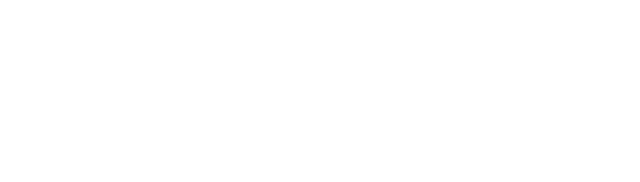
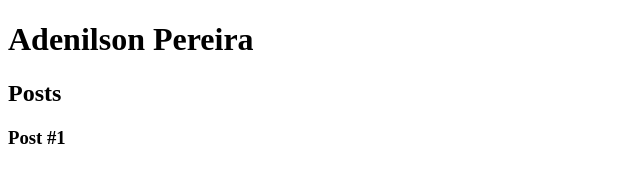
Before and after one commit to adepereira17/html5-css3-dio, a plain HTML site: page index.html in a window 1280 px wide. Shown: the whole page, without its empty margins (0-640 px from the left). Drawn offline with Linux system fonts and the light colour scheme.

Commit message:
Entendendo o que é semântica

```diff
--- a/index.html
+++ b/index.html
@@ -5,6 +5,21 @@
         <meta charset="utf-8"/>
     </head>
     <body>
+        <header>
+            <h1>Adenilson Pereira</h1>
+        </header>
+        <section>
+            <header>
+                <h2>Posts</h2>
+            </header>
+            <article>
+                <header>
+                    <h3>Post #1</h3>
+                </header>
+            </article>
+        </section>
+        <footer>
 
+        </footer>
     </body>
 </html>
```
